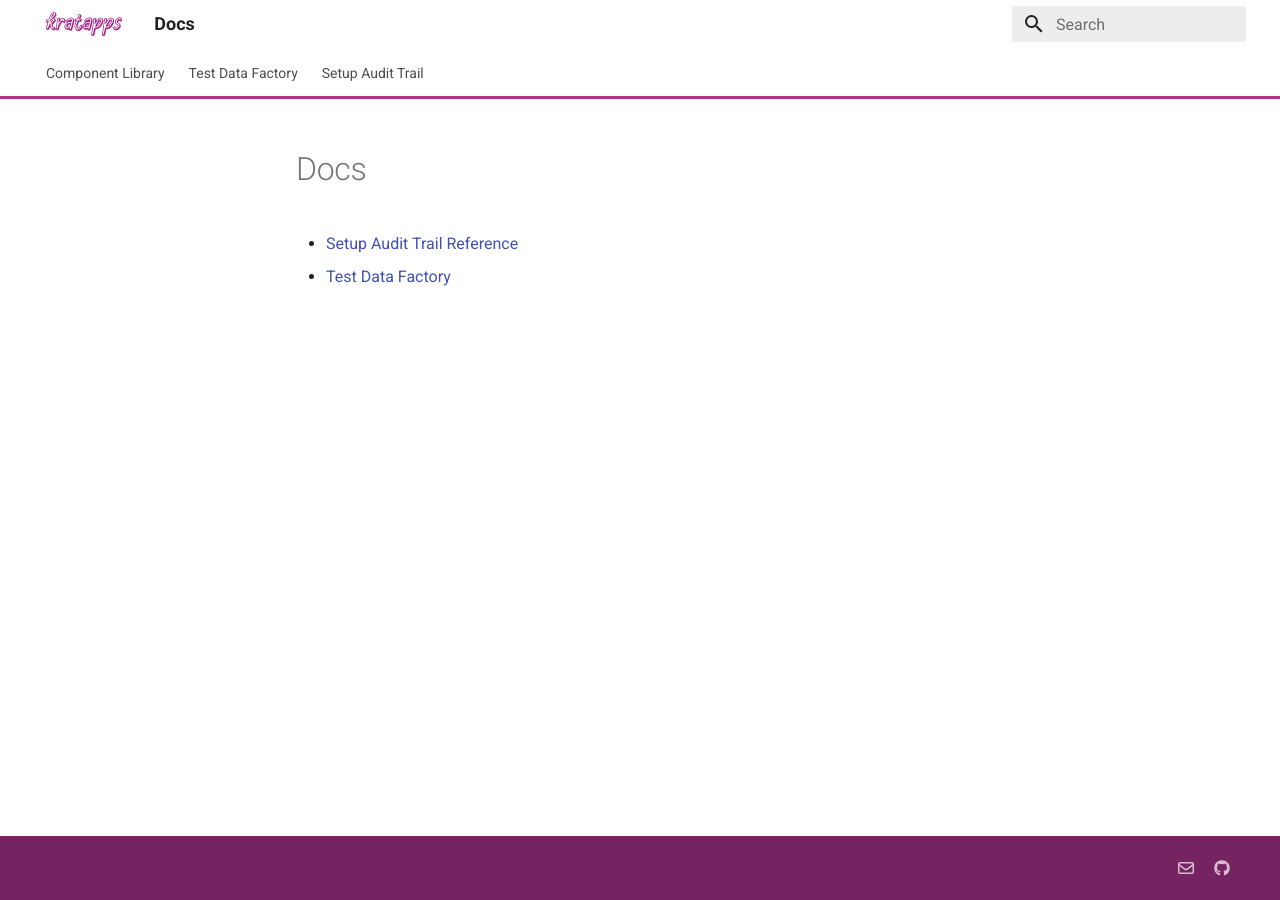
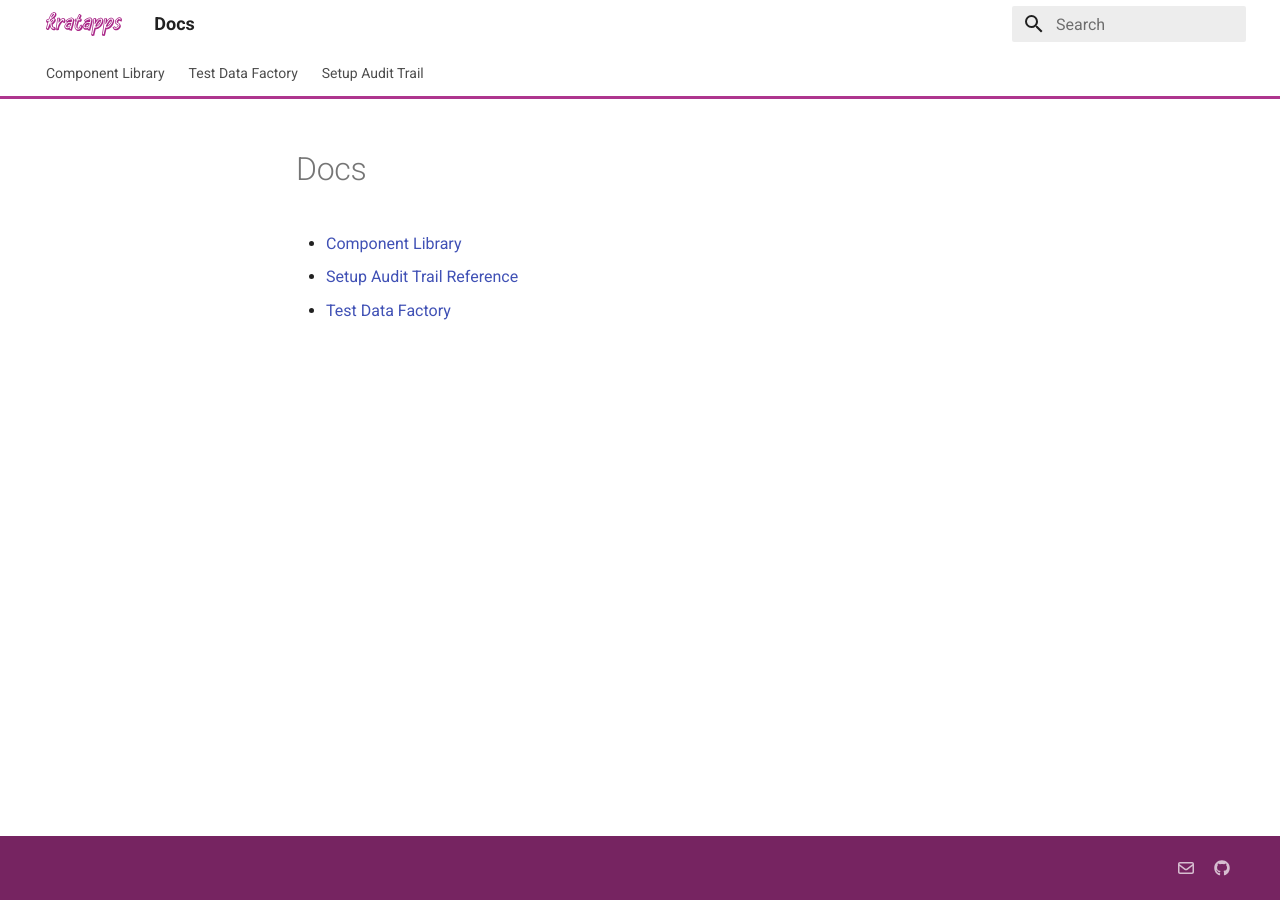
Before and after one commit to kratapps/kratapps-docs, an MkDocs documentation site: the page built from docs/index.md, in a window 1280 px wide. Built offline with MkDocs 1.6.1 and Material for MkDocs 9.7.7, drawn with Linux system fonts in a browser that asks for light colours.

Commit message:
Add link to component library on the main page.

```diff
--- a/docs/index.md
+++ b/docs/index.md
@@ -1,4 +1,5 @@
 # Docs
 
+-   [Component Library](component-library/overview/components.md)
 -   [Setup Audit Trail Reference](setup-audit-trail/reference.md)
 -   [Test Data Factory](test-data-factory/index.md)
```
